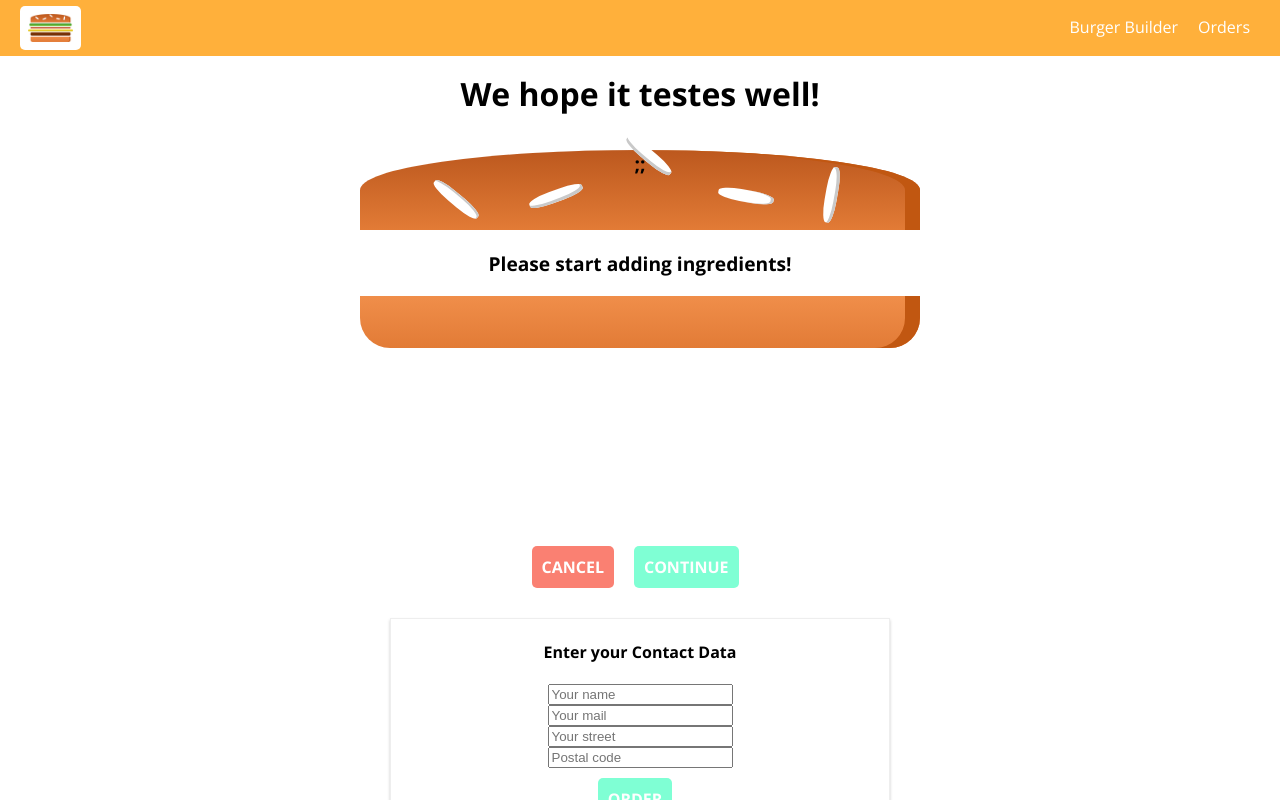
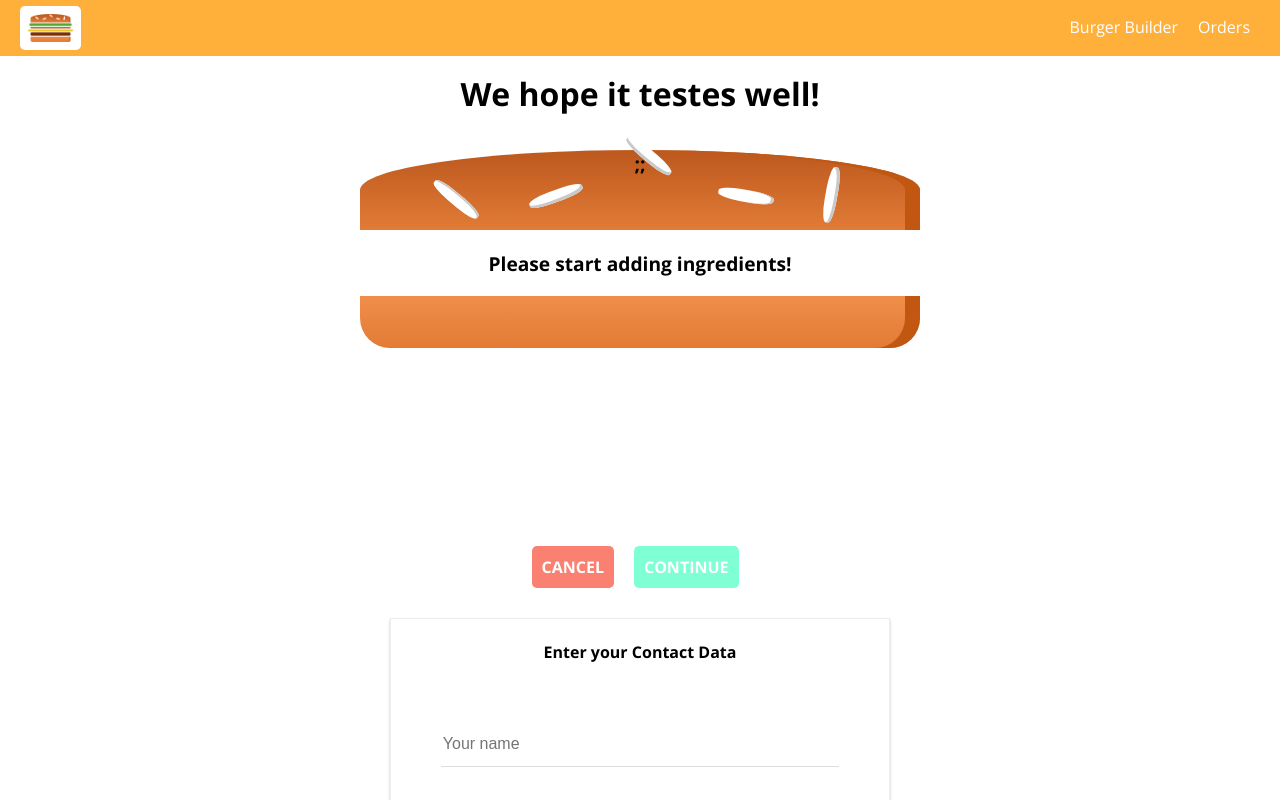
Before and after one commit to JerryLeung-dev/burger-app, a React (Create React App) app: page /checkout in a window 1280 px wide. Both pictures are taken after a click on the button "CONTINUE". Shown: the top 800 px of the page. Built offline with nearby package versions, Linux system fonts and the light colour scheme; the HTML template or start-up script is replaced by a standard one.

Commit message:
Creating a custom dynamic unput component

```diff
--- /dev/null
+++ b/src/components/UI/Input/Input.js
@@ -0,0 +1,25 @@
+import React from 'react';
+import classes from './Input.module.css';
+
+const input = (props) => {
+    let inputElement = null;
+
+    switch (props.inputtype) {
+        case('input'):
+            inputElement = <input className={classes.InputElement} {...props}/>;
+            break;
+        case ('textarea'):
+            inputElement = <textarea className={classes.InputElement} {...props}/>;
+            break;
+        default:
+            inputElement = <input className={classes.InputElement} {...props}/>
+    }
+    return (
+        <div className={classes.Input}>
+            <label className={classes.Label}>{props.label}</label>
+            {inputElement}
+        </div>
+    )
+};
+
+export default input
--- /dev/null
+++ b/src/components/UI/Input/Input.module.css
@@ -0,0 +1,28 @@
+.Input {
+    font-family: 'Open Sans Condensed', arial, sans;
+	width: 80%;
+	padding: 30px;
+	background: #FFFFFF;
+	margin: 0 auto;
+}
+
+.Label {
+    font-weight: bold;
+    /* To stay in its own row */
+    display: block;
+    margin-bottom: 8px;
+}
+
+.InputElement {
+	box-sizing: border-box;
+	-webkit-box-sizing: border-box;
+	-moz-box-sizing: border-box;
+	outline: none;
+	display: block;
+	width: 100%;
+	border: none;
+	border-bottom: 1px solid #ddd;
+	background: transparent;
+	font: 16px Arial, Helvetica, sans-serif;
+	height: 45px;
+}
--- a/src/containers/Checkout/ContactData/ContactData.js
+++ b/src/containers/Checkout/ContactData/ContactData.js
@@ -4,6 +4,7 @@
 import classes from './ContactData.module.css';
 import axios from '../../../axios-orders';
 import Spinner from '../../../components/UI/Spinner/Spinner';
+import Input from '../../../components/UI/Input/Input';
 
 class ContactData extends Component {
     state ={
@@ -54,10 +55,10 @@
     render(){
         let form = (
             <form onSubmit={this.orderHandler}>
-                <input className={classes.Input} type='text' name='name' placeholder="Your name" />
-                <input className={classes.Input} type='email' name='email' placeholder="Your mail" />
-                <input className={classes.Input} type='text' name='street' placeholder="Your street" />
-                <input className={classes.Input} type='text' name='postal' placeholder="Postal code" />
+                <Input inputtype="input" type='text' name='name' placeholder="Your name" />
+                <Input inputtype="input" type='email' name='email' placeholder="Your mail" />
+                <Input inputtype="input" type='text' name='street' placeholder="Your street" />
+                <Input inputtype="input" type='text' name='postal' placeholder="Postal code" />
                 <Button btnType="Success" onClick={this.orderHandler}>ORDER</Button>
             </form>
         );
```
